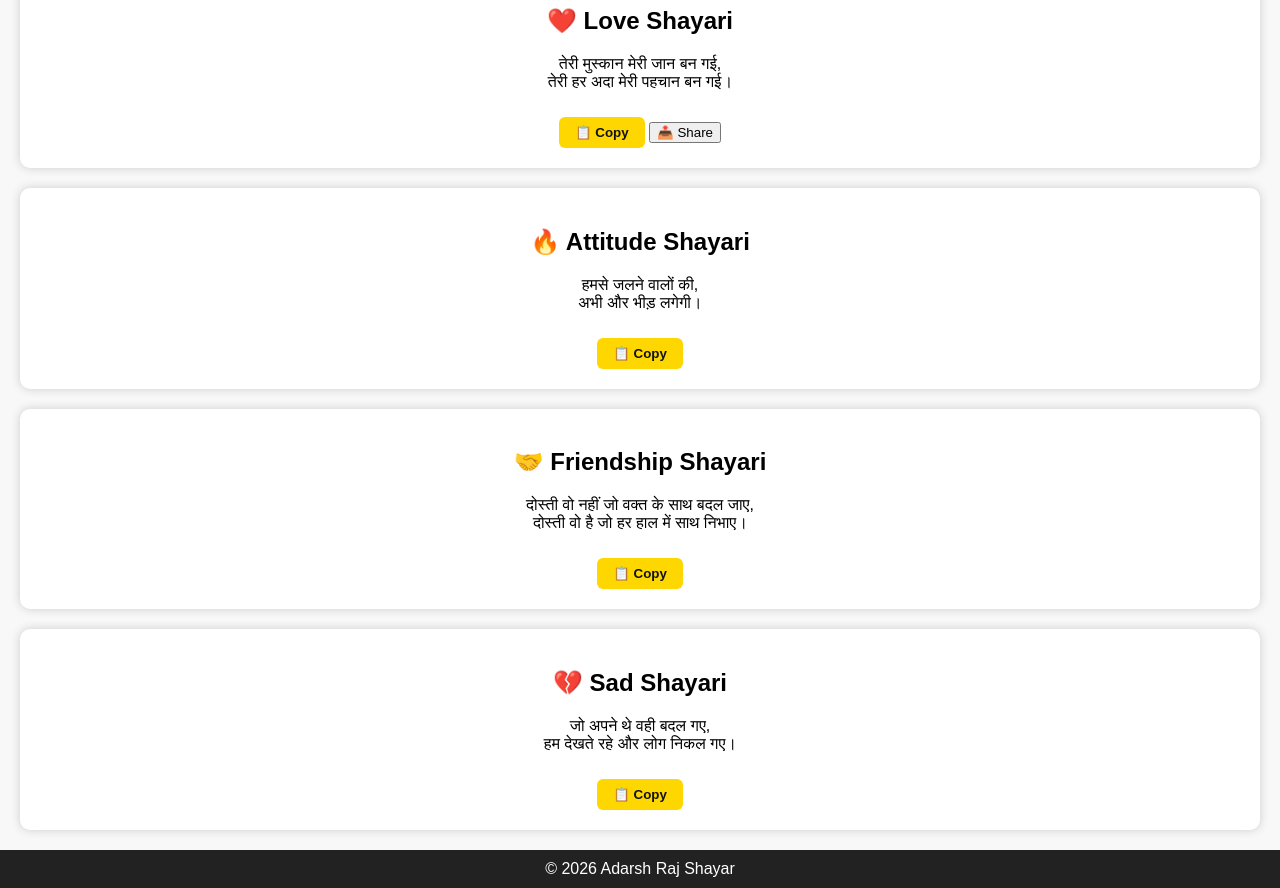
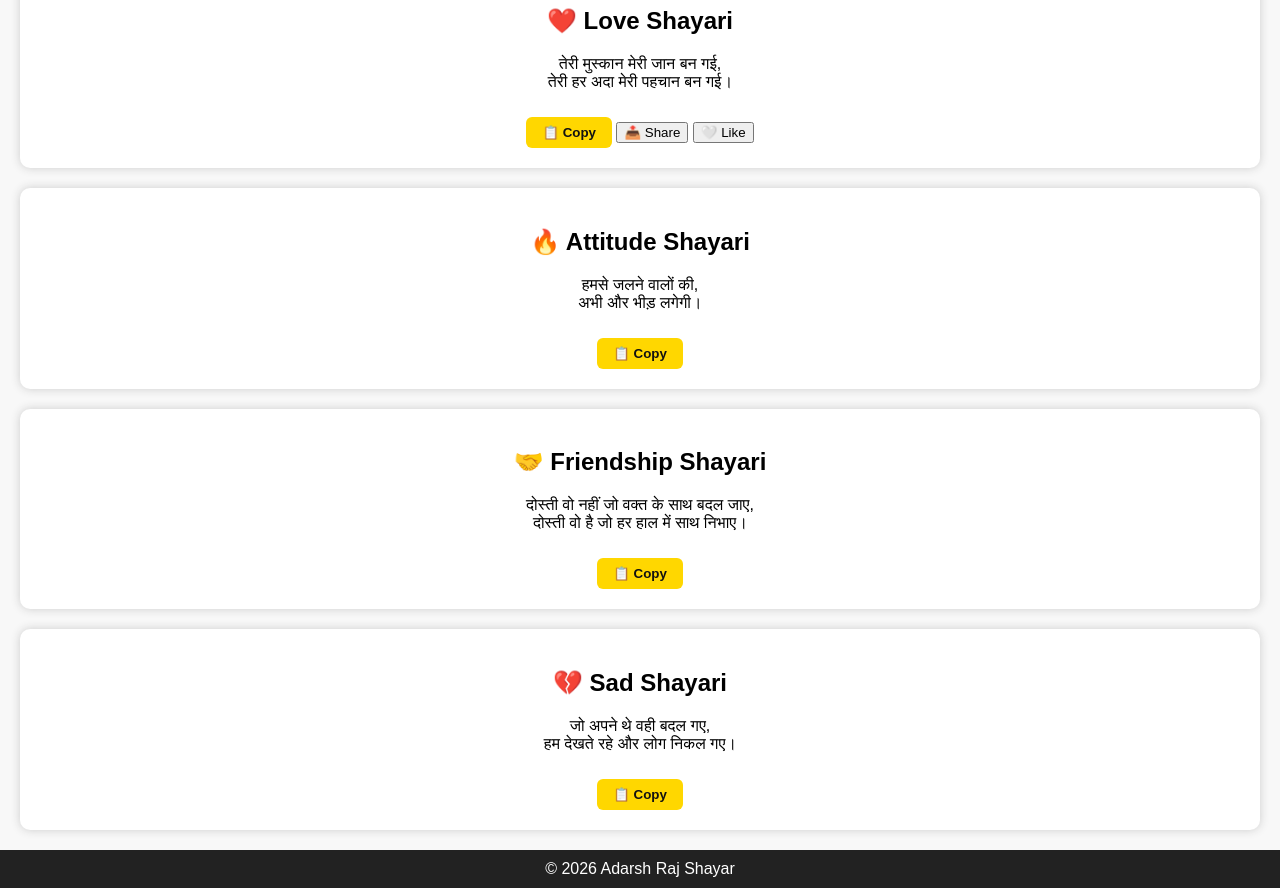
Before and after one commit to Adarshrajshyar/Adarshrajshyar.github.io, a plain HTML site: page index.html in a window 1280 px wide. Shown: the part 1320-2208 px from the top of the page. Drawn offline with Linux system fonts and the light colour scheme.

Commit message:
Update index.html

```diff
--- a/index.html
+++ b/index.html
@@ -194,6 +194,7 @@ style="width:90%;padding:12px;margin:20px auto;display:block;border-radius:10px;
 </p>
     <button class="copyBtn">📋 Copy</button>
    <button class="shareBtn">📤 Share</button>
+    <button class="likeBtn">🤍 Like</button>
 </div>
 
 <div class="card" id="attitude">
```
